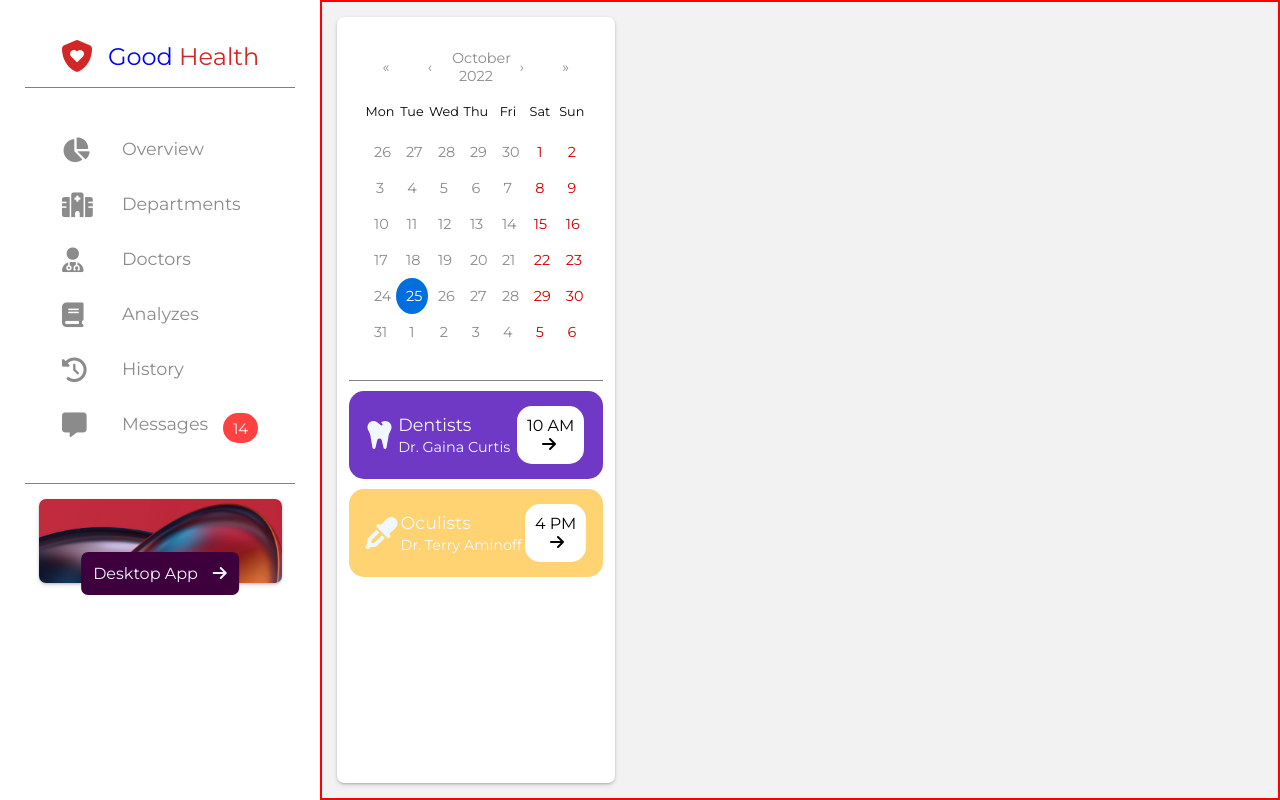
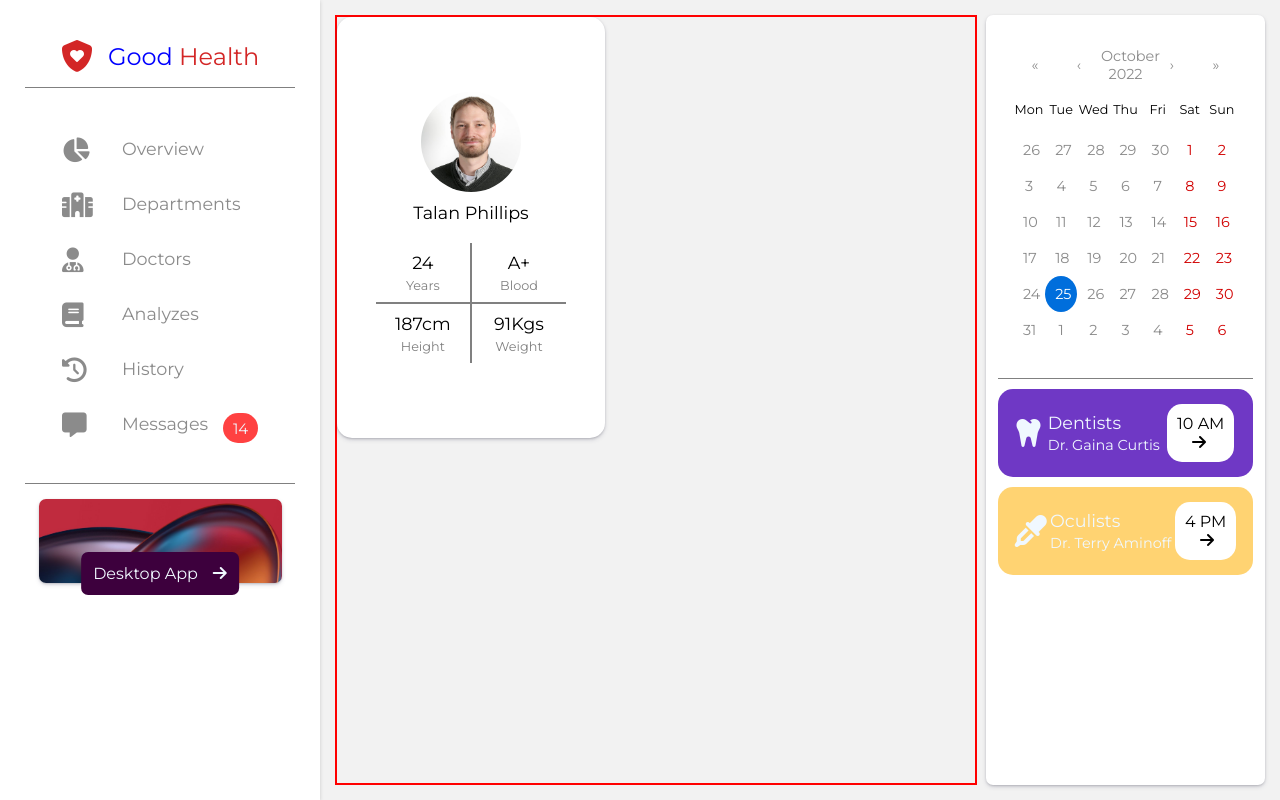
Before and after one commit to tier3guy/BMC-Internship-Assignment, a React (Create React App) app: page / in a window 1280 px wide. Built offline with nearby package versions, Linux system fonts and the light colour scheme.

Commit message:
profile card done

```diff
--- a/package.json
+++ b/package.json
@@ -6,6 +6,7 @@
     "@testing-library/jest-dom": "^5.16.5",
     "@testing-library/react": "^13.4.0",
     "@testing-library/user-event": "^13.5.0",
+    "chart.js": "^3.9.1",
     "react": "^18.2.0",
     "react-calendar": "^3.9.0",
     "react-dom": "^18.2.0",
--- a/src/App.css
+++ b/src/App.css
@@ -7,4 +7,15 @@
     width: 75%;
     height: 100vh;
     padding: 15px;
+    display: flex;
+    justify-content: space-between;
 }
+
+.prof-graph-container{
+    width: 69%;
+}
+
+.top{
+    width: 100%;
+    height: 55%;
+}
--- a/src/App.js
+++ b/src/App.js
@@ -3,14 +3,17 @@ import "./App.css";
 // Components
 import Navigator from "./components/Navigator";
 import Sidebar from "./components/Sidebar";
+import Profile from "./components/Profile";
 
 const App = () => {
   return (
     <div className="App">
       <Navigator />
-      <div className="container bd">
-        <div className="prof-graph-container">
-
+      <div className="container">
+        <div className="prof-graph-container bd">
+          <div className="top">
+            <Profile name="Talan Phillips" age={24} bloodGroup={"A+"} height={"187cm"} weight={"91Kgs"} />
+          </div>
           <div className="graph-container"></div>
         </div>
         <Sidebar />
--- a/src/components/Profile/index.css
+++ b/src/components/Profile/index.css
@@ -0,0 +1,65 @@
+.profile-card{
+    padding: 15px;
+    border-radius: 15px;
+    width: 42%;
+    height: 100%;
+    background: white;
+    box-shadow: rgba(50, 50, 93, 0.25) 0px 2px 5px -1px, rgba(0, 0, 0, 0.3) 0px 1px 3px -1px;
+    display: flex;
+    justify-content: center;
+    align-items: center;
+    flex-direction: column;
+}
+
+.photo{
+    width: 100px;
+    height: 100px;
+    border-radius: 50%;
+}
+
+.profile-card > h4{
+    font-weight: 300;
+    font-size: 1.1em;
+    margin: 10px 0px;
+    margin-bottom: 20px;
+}
+
+.info-container{
+    display: flex;
+    width: 80%;
+}
+
+.info{
+    display: flex;
+    justify-content: center;
+    align-items: center;
+    flex-direction: column;
+    height: 60px;
+    width: 50%;
+    padding: 20px 0;
+}
+
+.info > p{
+    font-size: 0.8em;
+    color: grey;
+}
+
+.info > h4{
+    font-size: 1.1em;
+    font-weight: 400;
+    display: block;
+    margin-bottom: 5px;
+}
+
+.bt{
+    border-top: 0.5px solid grey;
+}
+.bb{
+    border-bottom: 0.5px solid grey;
+}
+.bl{
+    border-left: 0.5px solid grey;
+}
+.br{
+    border-right: 0.5px solid grey;
+}
--- a/src/components/Profile/index.js
+++ b/src/components/Profile/index.js
@@ -1,9 +1,32 @@
 import "./index.css";
+
+import man from "../../assets/man.jpg";
 
 const Profile = ({ name, age, bloodGroup, height, weight }) => {
     return (
         <div className="profile-card">
-
+            <img src={man} className={"photo"} />
+            <h4>{name}</h4>
+            <div className="info-container">
+                <div className="info br bb">
+                    <h4>{age}</h4>
+                    <p>Years</p>
+                </div>
+                <div className="info bl bb">
+                    <h4>{bloodGroup}</h4>
+                    <p>Blood</p>
+                </div>
+            </div>
+            <div className="info-container">
+                <div className="info br bt">
+                    <h4>{height}</h4>
+                    <p>Height</p>
+                </div>
+                <div className="info bl bt">
+                    <h4>{weight}</h4>
+                    <p>Weight</p>
+                </div>
+            </div>
         </div>
     );
 }
```
Also changed, not shown: src/assets/man.jpg (added), 1 other file (tests, documents, lock files or other folders).
